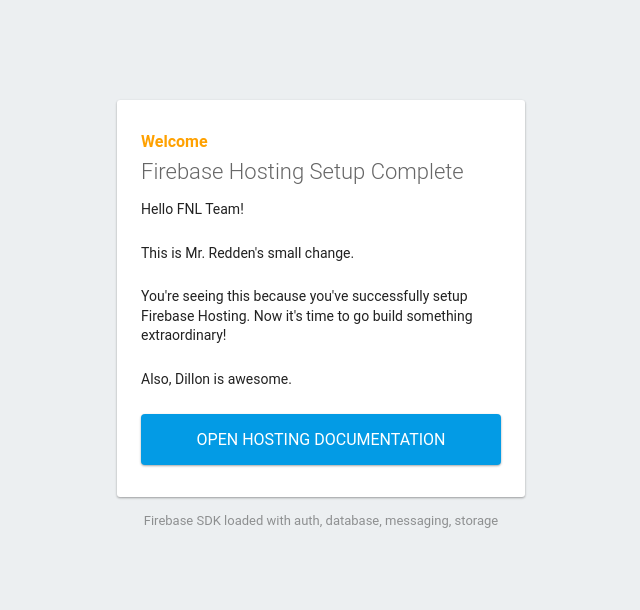
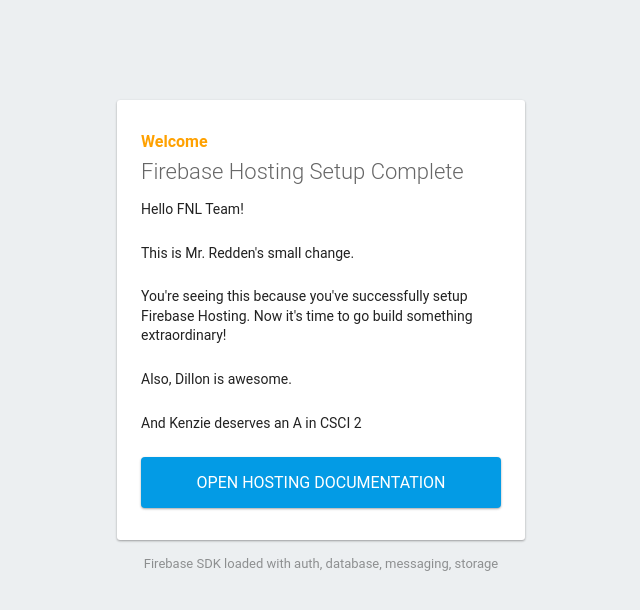
Before and after one commit to FNLHub/virtualMuseum, a plain HTML site: page public/index.html in a window 1280 px wide. Shown: the whole page, without its empty margins (319-959 px from the left). Drawn offline with Linux system fonts and the light colour scheme; some packages are replaced by stand-ins of ours.

Commit message:
dillons change

```diff
--- a/public/index.html
+++ b/public/index.html
@@ -38,6 +38,7 @@
       <p>This is Mr. Redden's small change.</p>
       <p>You're seeing this because you've successfully setup Firebase Hosting. Now it's time to go build something extraordinary!</p>
       <p>Also, Dillon is awesome.</p>
+      <p>And Kenzie deserves an A in CSCI 2</p>
       <a target="_blank" href="https://firebase.google.com/docs/hosting/">Open Hosting Documentation</a>
     </div>
     <p id="load">Firebase SDK Loading&hellip;</p>
```
